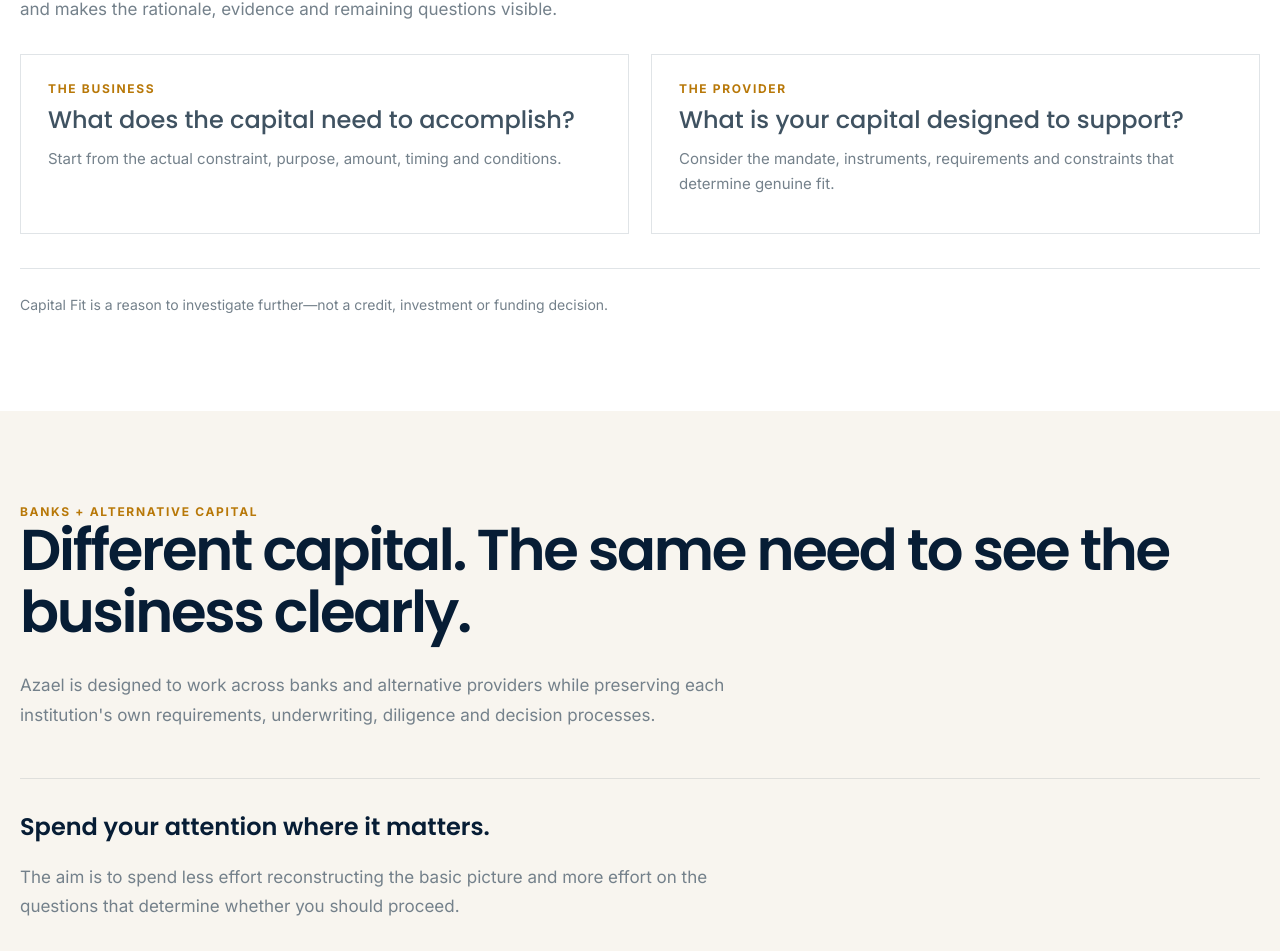
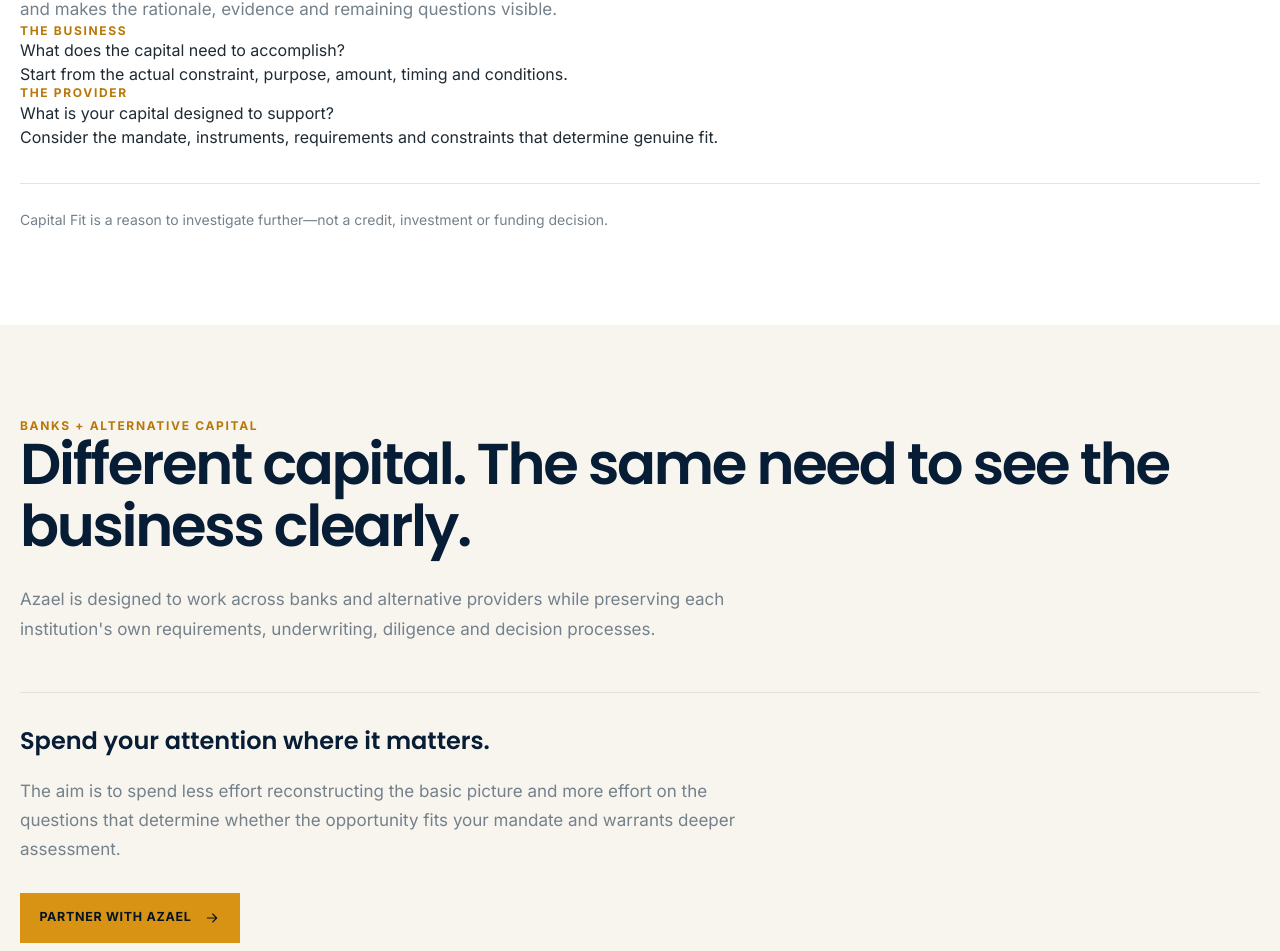
Before and after one commit to tmusoke2011/azael-website, a Next.js app: page /for-capital-providers in a window 1280 px wide. Shown: the part 2040-2991 px from the top of the page. Built offline with nearby package versions, Linux system fonts and the light colour scheme.

Commit message:
Refine Capital Fit comparison and provider CTA

```diff
--- a/app/for-capital-providers/page.tsx
+++ b/app/for-capital-providers/page.tsx
@@ -47,9 +47,9 @@
           <p className="kicker">CAPITAL FIT</p>
           <h2 className="approved-title mt-4">See where the fit may be.</h2>
           <p className="approved-copy mt-7">Capital Fit compares what the business needs with what the provider is designed to support—and makes the rationale, evidence and remaining questions visible.</p>
-          <div className="approved-grid2">
-            <article className="approved-card"><p className="kicker">THE BUSINESS</p><h3>What does the capital need to accomplish?</h3><p>Start from the actual constraint, purpose, amount, timing and conditions.</p></article>
-            <article className="approved-card"><p className="kicker">THE PROVIDER</p><h3>What is your capital designed to support?</h3><p>Consider the mandate, instruments, requirements and constraints that determine genuine fit.</p></article>
+          <div className="fit-editorial">
+            <article className="fit-editorial-item"><p className="kicker">THE BUSINESS</p><h3>What does the capital need to accomplish?</h3><p>Start from the actual constraint, purpose, amount, timing and conditions.</p></article>
+            <article className="fit-editorial-item"><p className="kicker">THE PROVIDER</p><h3>What is your capital designed to support?</h3><p>Consider the mandate, instruments, requirements and constraints that determine genuine fit.</p></article>
           </div>
           <p className="reassure-approved">Capital Fit is a reason to investigate further—not a credit, investment or funding decision.</p>
         </div>
@@ -62,8 +62,8 @@
           <p className="approved-copy mt-7">Azael is designed to work across banks and alternative providers while preserving each institution&apos;s own requirements, underwriting, diligence and decision processes.</p>
           <div className="mt-12 border-t border-azael-navy/10 pt-8">
             <h3 className="font-display text-2xl font-semibold text-azael-navy">Spend your attention where it matters.</h3>
-            <p className="approved-copy mt-5">The aim is to spend less effort reconstructing the basic picture and more effort on the questions that determine whether you should proceed.</p>
-            <Link href="/explore-a-partnership" className="text-link mt-7">Partner with Azael <Arrow className="arrow h-4 w-4" /></Link>
+            <p className="approved-copy mt-5">The aim is to spend less effort reconstructing the basic picture and more effort on the questions that determine whether the opportunity fits your mandate and warrants deeper assessment.</p>
+            <Link href="/explore-a-partnership" className="primary-cta mt-7 !bg-azael-gold-bright !text-azael-navy-deep hover:!bg-azael-navy hover:!text-white">Partner with Azael <Arrow className="h-4 w-4" /></Link>
           </div>
         </div>
       </section>
```
